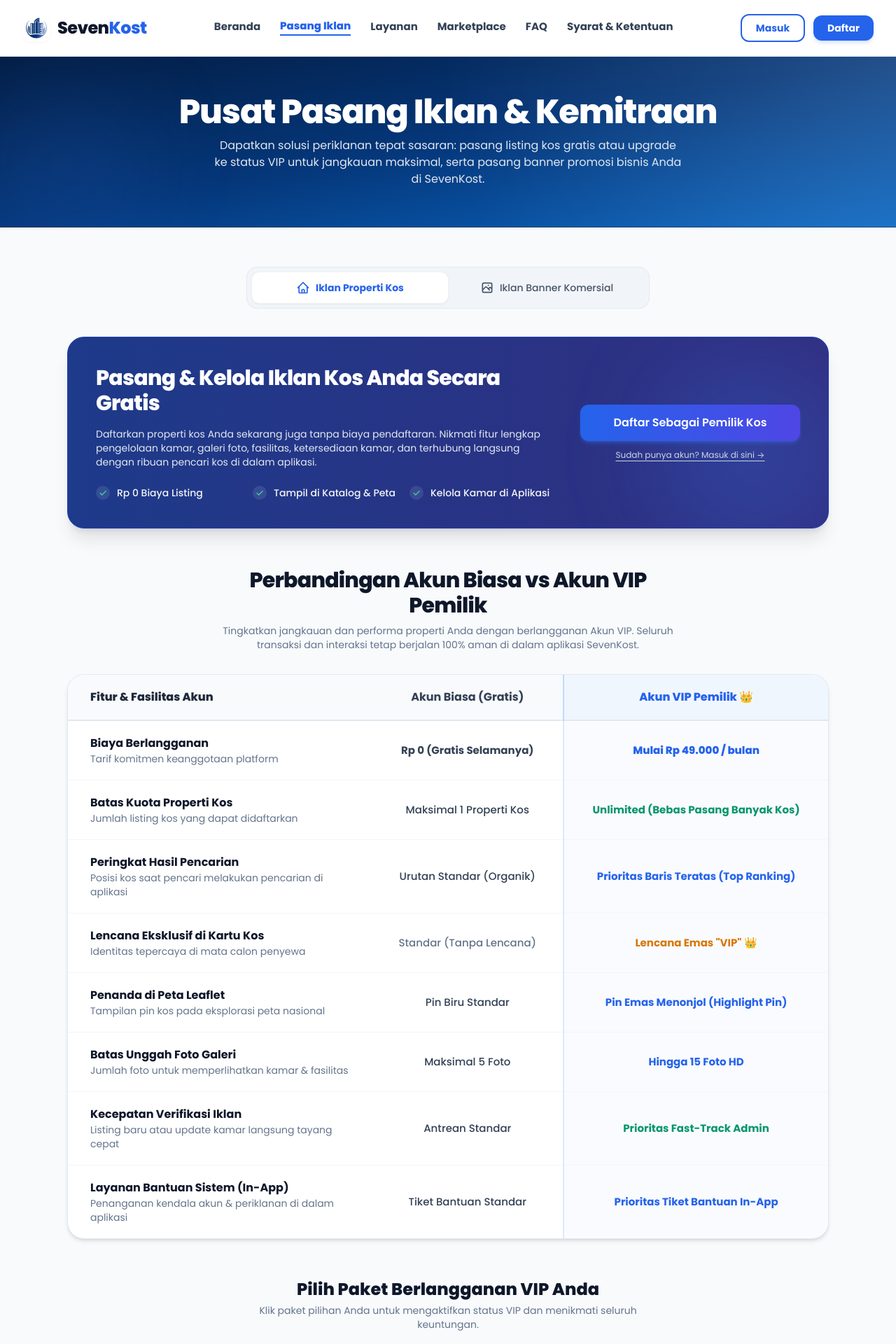
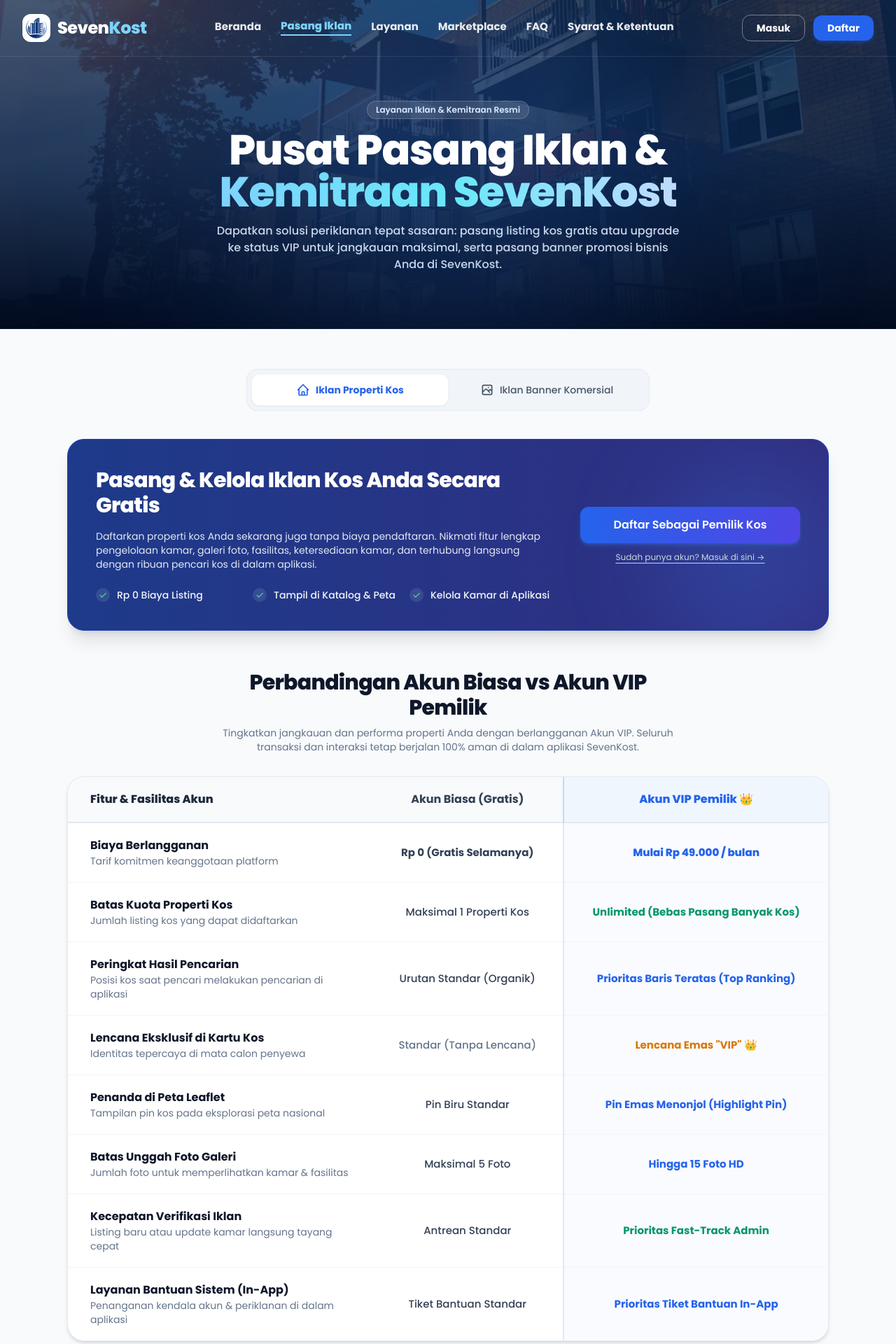
Before and after one commit to Fputradf/seven-kost, a Laravel app: page /paket-iklan in a window 1280 px wide. Shown: the top 1920 px of the page at 70% size. Run offline with Laravel 12, Linux system fonts and the light colour scheme; data comes from the database, SQL or seed files in the repository; style sheets or scripts are compiled from the project's sources; parts of the project's set-up code (start-up, migrations or seed data) failed here and were passed over.

Commit message:
style(ads): align hero section with welcome page using dark transparent blue photo overlay

```diff
--- a/resources/views/ads-packages.blade.php
+++ b/resources/views/ads-packages.blade.php
@@ -1,20 +1,56 @@
-<x-seven-layout title="Pusat Pasang Iklan & Kemitraan - SevenKost">
+<x-seven-layout title="Pusat Pasang Iklan & Kemitraan - SevenKost" :transparentNavbar="true">
 
-    {{-- HEADER HERO SECTION --}}
-    <div class="relative bg-gradient-to-br from-[#031d44] via-[#05377a] to-[#0a66c2] text-white py-14 sm:py-18 overflow-hidden border-b border-white/10">
-        {{-- Subtle background glow --}}
-        <div class="absolute inset-0 bg-[radial-gradient(circle_at_top_right,rgba(255,255,255,0.12),transparent_50%)] pointer-events-none"></div>
-        <div class="absolute -bottom-10 -left-10 w-64 h-64 bg-blue-500/10 rounded-full blur-3xl pointer-events-none"></div>
+@push('styles')
+<style>
+    @keyframes heroFadeInUp {
+        from {
+            opacity: 0;
+            transform: translateY(20px);
+        }
+        to {
+            opacity: 1;
+            transform: translateY(0);
+        }
+    }
+    .ads-hero-animate-1 { animation: heroFadeInUp 0.8s cubic-bezier(0.16, 1, 0.3, 1) 0.1s both; }
+    .ads-hero-animate-2 { animation: heroFadeInUp 0.8s cubic-bezier(0.16, 1, 0.3, 1) 0.25s both; }
+</style>
+@endpush
 
-        <div class="relative max-w-4xl mx-auto px-4 sm:px-6 lg:px-8 text-center space-y-3">
-            <h1 class="text-3xl sm:text-5xl font-black tracking-tight leading-tight">
-                Pusat Pasang Iklan & Kemitraan
+    {{-- HEADER HERO SECTION DENGAN OVERLAY FOTO GEDUNG & NAVY BIRU SEPERTI WELCOME --}}
+    <section class="relative w-full flex flex-col justify-center items-center text-center overflow-hidden pt-28 pb-14 sm:pt-36 sm:pb-20 border-b border-white/10">
+
+        {{-- Background Image dengan Overlay Navy Gelap Transparan --}}
+        <div class="absolute inset-0 z-0 pointer-events-none overflow-hidden">
+            <img
+                src="{{ asset('images/frontend/hero-building-hd.jpg') }}"
+                alt="SevenKost Ads Hero Background"
+                class="w-full h-full object-cover object-center scale-105 filter brightness-90"
+            >
+            {{-- Overlay gradient navy gelap (atas sekitar #031d44 opacity 70%, tengah 85%, bawah hampir solid #020b1f) --}}
+            <div class="absolute inset-0 bg-gradient-to-b from-[#031d44]/70 via-[#031d44]/85 to-[#020b1f]"></div>
+            {{-- Glow biru samar di tengah --}}
+            <div class="absolute top-1/2 left-1/2 -translate-x-1/2 -translate-y-1/2 w-[600px] h-[600px] bg-blue-500/20 rounded-full blur-[140px]"></div>
+        </div>
+
+        {{-- Hero Center Content --}}
+        <div class="relative max-w-4xl mx-auto px-4 sm:px-6 lg:px-8 text-center space-y-3.5 z-10">
+            <div class="inline-flex items-center px-3 py-1 rounded-full bg-white/10 backdrop-blur-md border border-white/20 text-xs font-semibold text-blue-100 ads-hero-animate-1">
+                Layanan Iklan & Kemitraan Resmi
+            </div>
+
+            <h1 class="text-3xl sm:text-5xl lg:text-6xl font-black tracking-tight leading-tight text-white ads-hero-animate-1">
+                Pusat Pasang Iklan & <br class="hidden sm:inline">
+                <span class="text-transparent bg-clip-text bg-gradient-to-r from-sky-300 via-cyan-300 to-blue-200">
+                    Kemitraan SevenKost
+                </span>
             </h1>
-            <p class="text-xs sm:text-base text-slate-200 max-w-2xl mx-auto leading-relaxed font-normal">
+
+            <p class="text-xs sm:text-base text-blue-100/90 max-w-2xl mx-auto leading-relaxed font-medium ads-hero-animate-2">
                 Dapatkan solusi periklanan tepat sasaran: pasang listing kos gratis atau upgrade ke status VIP untuk jangkauan maksimal, serta pasang banner promosi bisnis Anda di SevenKost.
             </p>
         </div>
-    </div>
+    </section>
 
     {{-- MAIN CONTAINER WITH ALPINE.JS TAB CONTROL --}}
     <div
```
